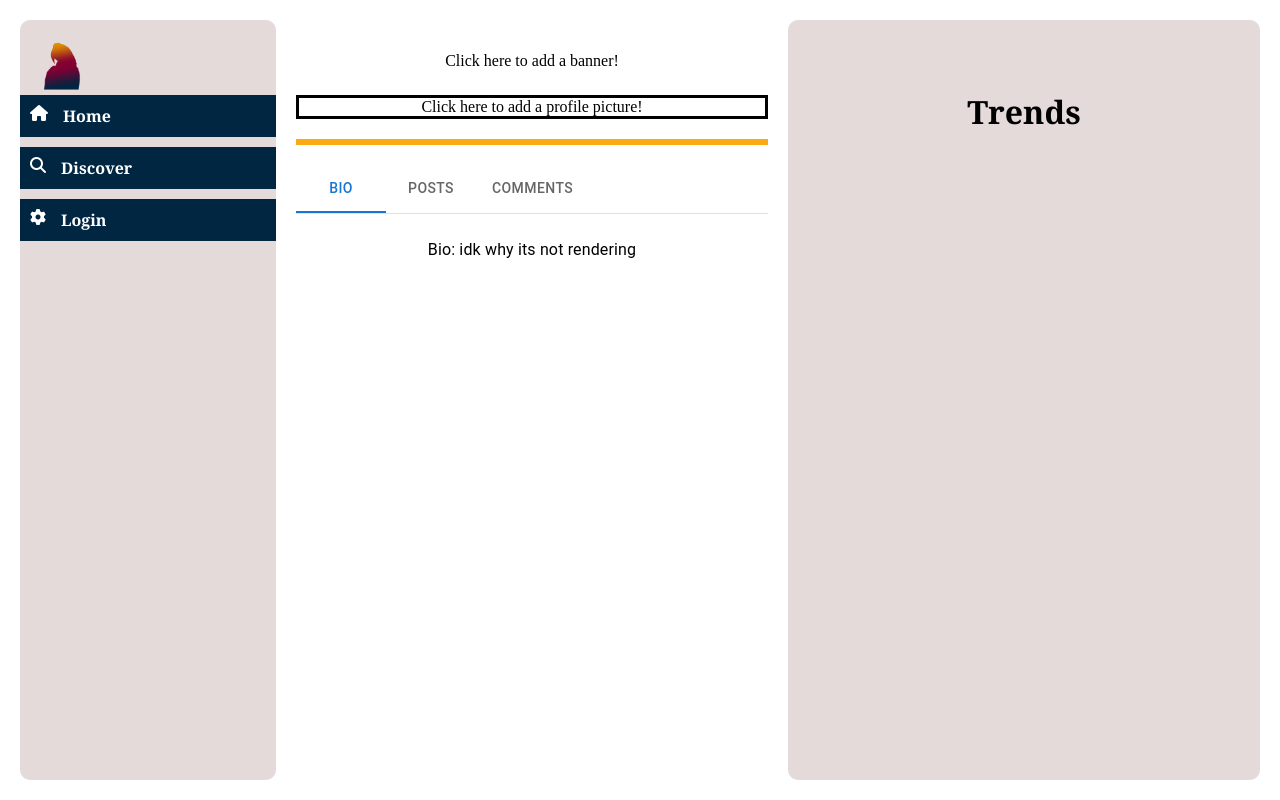
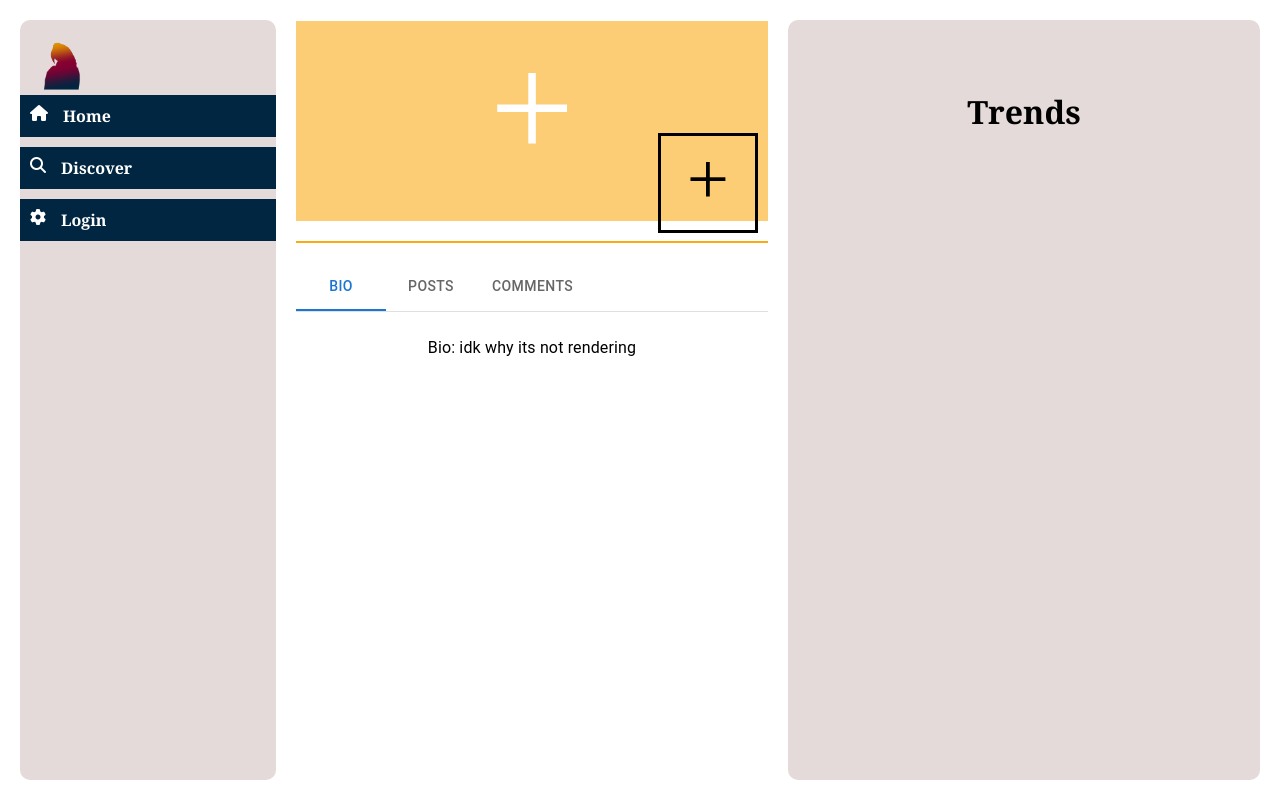
Before and after one commit to GaryM636/project-3, a React (Vite) app in the folder client/: page /profile in a window 1280 px wide. Built offline with nearby package versions, Linux system fonts and the light colour scheme; no server answers.

Commit message:
added storage on the images for profile page

```diff
--- a/client/src/App.jsx
+++ b/client/src/App.jsx
@@ -22,6 +22,7 @@ import './main.css';
 import './Components/Search/searchBar.css'
 import './Components/Trends/trends.css'
 import './Components/Aside/aside-menu.css'
+import './Components/Images/images.css'
 
 const httpLink = createHttpLink({
   uri: '/graphql',
--- a/client/src/Components/Images/ProfileImages.jsx
+++ b/client/src/Components/Images/ProfileImages.jsx
@@ -1,36 +1,74 @@
-import React, { useState } from 'react';
+import React, { useState, useEffect } from 'react';
 import { useDropzone } from 'react-dropzone';
 
 const Profile = () => {
-  const [bannerPic, setbannerPic] = useState(null);
+  const [banner, setBanner] = useState({ url: null, width: null, height: null });
   const [profilePic, setProfilePic] = useState(null);
 
-  const handleBannerDrop = ([file]) => setbannerPic(file);
-  const handleProfileDrop = ([file]) => setProfilePic(file);
+  // Load data from local storage on component mount
+  useEffect(() => {
+    const savedBanner = JSON.parse(localStorage.getItem('banner'));
+    if (savedBanner) {
+      setBanner(savedBanner);
+    }
 
-  const bannerDropzone = useDropzone({ onDrop: handleBannerDrop, accept: {"image/jpeg" : [], "image/png" : []} });
-  const profileDropzone = useDropzone({ onDrop: handleProfileDrop, accept: {"image/jpeg" : [], "image/png" : []}});
+    const savedProfilePic = localStorage.getItem('profilePic');
+    if (savedProfilePic) {
+      setProfilePic(savedProfilePic);
+    }
+  }, []);
+
+  const handleBannerDrop = ([file]) => {
+    const url = URL.createObjectURL(file);
+    const { width, height } = file;
+    setBanner({ url, width, height });
+    localStorage.setItem('banner', JSON.stringify({ url, width, height }));
+  };
+
+  const handleProfileDrop = ([file]) => {
+    const url = URL.createObjectURL(file);
+    setProfilePic(url);
+    localStorage.setItem('profilePic', url);
+  };
+
+  const bannerDropzone = useDropzone({ onDrop: handleBannerDrop, accept: ['image/jpeg', 'image/png'] });
+  const profileDropzone = useDropzone({ onDrop: handleProfileDrop, accept: ['image/jpeg', 'image/png'] });
 
   return (
     <div className="profile">
-      <div className="banner" {...bannerDropzone.getRootProps()}>
+      <div
+        className="banner"
+        style={{ width: banner.width, height: banner.height }}
+        {...bannerDropzone.getRootProps()}
+      >
         <input {...bannerDropzone.getInputProps()} />
-        {bannerPic ? (
-          <img className='images' src={URL.createObjectURL(bannerPic)} alt="Banner" style={{ width: '100%' }} />
+        {banner.url ? (
+          <img src={banner.url} alt="Banner" style={{ width: '100%', height: '100%' }} />
         ) : (
-          <p>Click here to add a banner!</p>
+          <p className='bannerClick'>+</p>
+        )}
+        {banner.url && (
+          <div className="hover-box">Edit Banner</div>
         )}
       </div>
 
-      <div className="profile-pic" {...profileDropzone.getRootProps()}>
+
+      <div
+        className="profile-pic"
+        style={{ position: 'absolute', bottom: '10px', right: '10px' }}
+        {...profileDropzone.getRootProps()}
+      >
         <input {...profileDropzone.getInputProps()} />
         {profilePic ? (
-          <img src={URL.createObjectURL(profilePic)} alt="Profile" style={{ width: '100px', height: '100px', borderRadius: '0%' }} />
+          <img src={profilePic} alt="Profile" style={{ width: '100px', height: '100px' }} />
         ) : (
-          <p>Click here to add a profile picture!</p>
+          <p className='profileClick'>+</p>
+        )}
+        {profilePic && (
+          <div className="hover-box">Edit Profile Picture</div>
         )}
       </div>
-      <div className= 'divider'></div>
+      <div className='divider'></div>
     </div>
   );
 };
--- a/client/src/Components/Images/images.css
+++ b/client/src/Components/Images/images.css
@@ -0,0 +1,74 @@
+.profile {
+    position: relative; /* Ensure relative positioning for absolute positioning of profile picture */
+  }
+
+  .banner {
+    position: relative;
+    width: 100%;
+    height: 200px;
+    background-color: #fbaa1394;
+    color: #ffffff;
+    text-align: center;
+    margin-top: 21px;
+  }
+
+  .images {
+    width: 100%;
+    max-width: 900px;
+    height: auto;
+  }
+
+  .profile-pic {
+    width: 100px;
+    height: 100px;
+    overflow: hidden; /* Ensure the image is properly clipped when rounded */
+    border: 3px solid #000000; /* Add border and adjust color */
+  }
+
+  .divider {
+    border: 1px solid #fbaa13;
+    margin: 20px 0;
+    width: 100%;
+  }
+
+  /* Positioning the profile picture */
+  .profile-pic {
+    position: absolute;
+    bottom: 10px;
+    right: 10px;
+  }
+
+  .bannerClick {
+    text-align: center;
+    font-size: 150px;
+  }
+  .profileClick {
+    text-align: center;
+    font-size: 75px;
+  }
+
+  .banner:hover {
+    cursor: pointer;
+
+  }
+
+  .profile-pic:hover {
+    cursor: pointer;
+  }
+
+  .hover-box {
+    position: absolute;
+    top: 50%;
+    left: 50%;
+    transform: translate(-50%, -50%);
+    background-color: rgba(0, 0, 0, 0.5);
+    color: white;
+    padding: 10px;
+    display: none;
+    font-family: Cambria, Cochin, Georgia, Times, 'Times New Roman', serif ;
+  }
+
+  .banner:hover .hover-box,
+  .profile-pic:hover .hover-box {
+    display: block;
+  }
--- a/client/src/main.css
+++ b/client/src/main.css
@@ -19,33 +19,6 @@ h1 {
   background-color: #ffffff;
   text-align: center;
   min-height: 100vh;
-}
-
-.banner {
-  padding: 5px;
-  margin: 0px 5%;
-  border: 1px black;
-  max-width: 100%;
-  margin-top: 10%;
-}
-
-.images {
-  width: 100%;
-  max-width: 900px;
-  height: auto;
-}
-
-.profile-pic {
-  border: #000 solid;
-  margin: 20px auto;
-  max-width: 100%;
-  height: auto;
-}
-
-.divider {
-  border: #fbaa13 solid;
-  margin: 20px 0;
-  width: 100%;
 }
 
 /* Media query for screens smaller than 576px (phones) */
```
